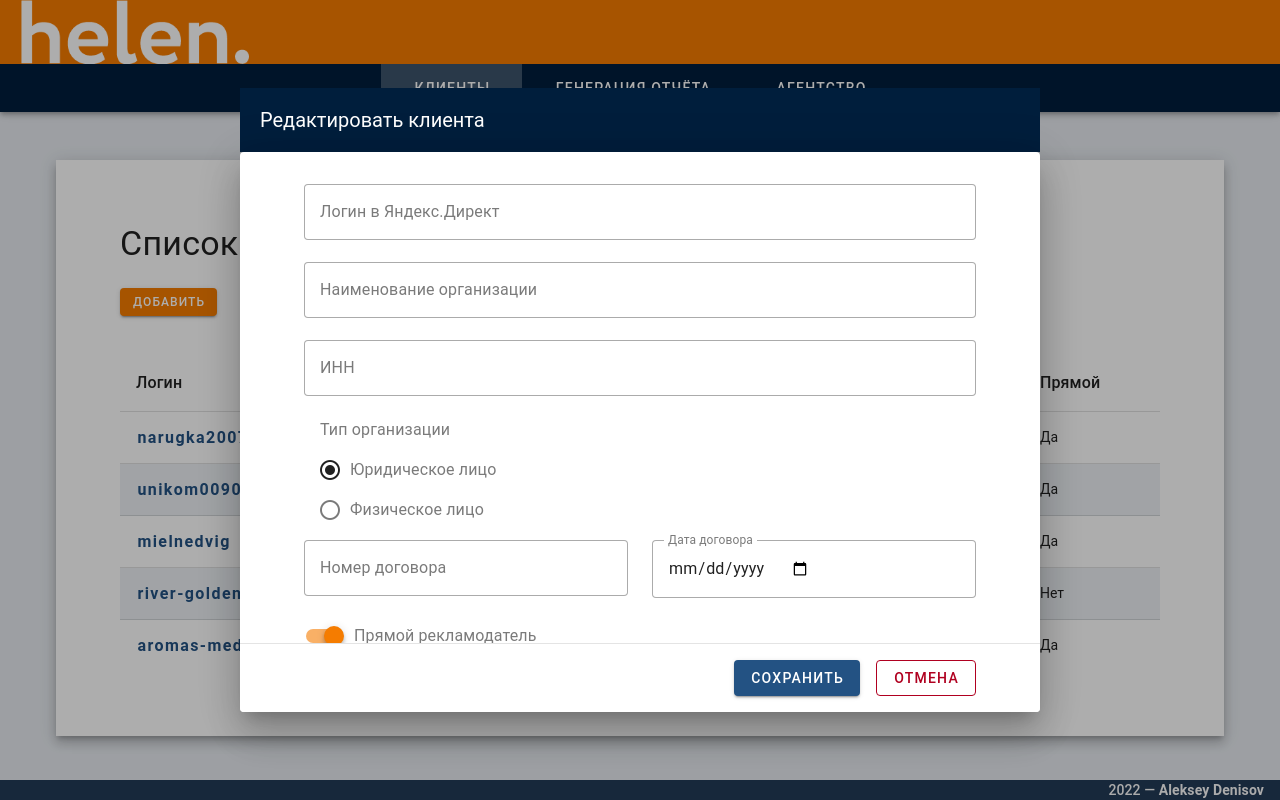
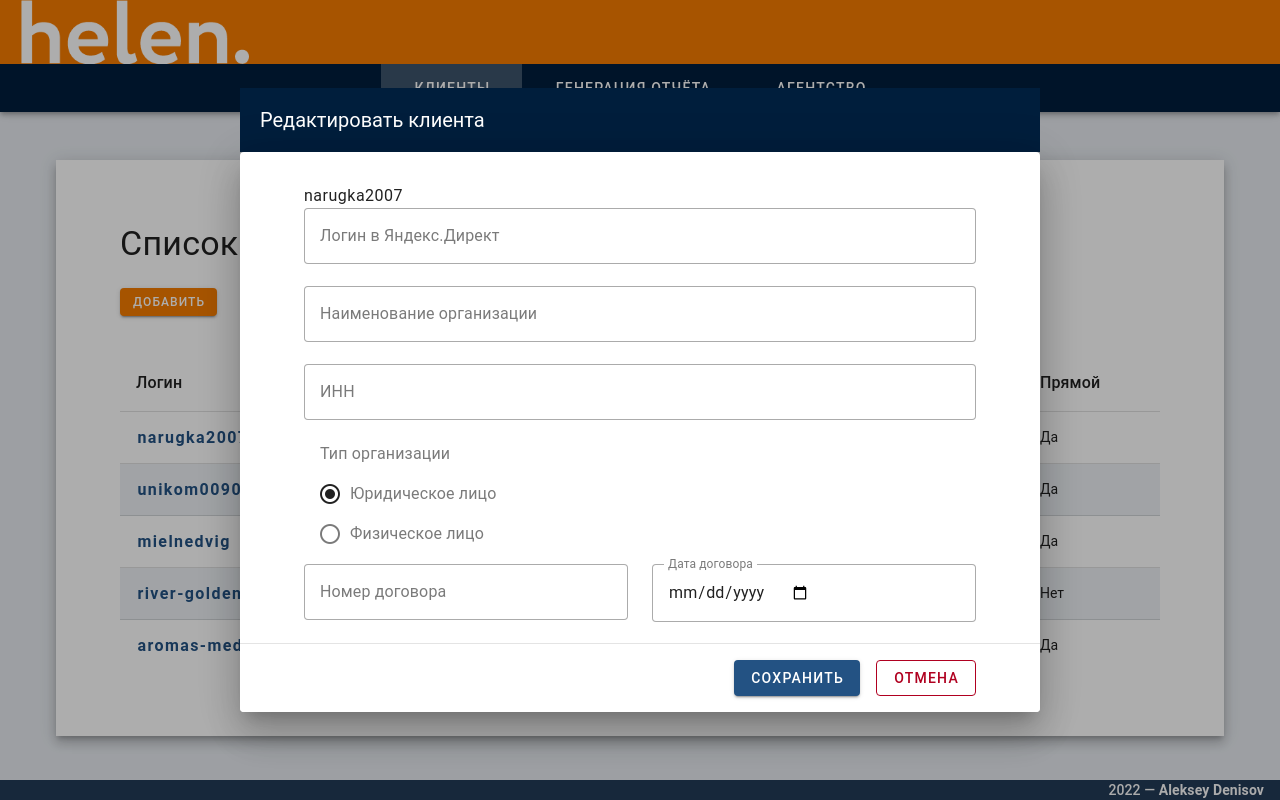
Before and after one commit to ADeoZ/ads-labeling-report, a Vue app: page / in a window 1280 px wide. Both pictures are taken after a click on the button "narugka2007". Built offline with nearby package versions, Linux system fonts and the light colour scheme.

Commit message:
getClientById getter

```diff
--- a/src/components/AddClientForm.vue
+++ b/src/components/AddClientForm.vue
@@ -1,6 +1,7 @@
 <template>
   <v-form ref="form" v-model="valid">
     <div class="px-16 pt-8 pb-4">
+      <div>{{ getClient(this.clientId).login }}</div>
       <div v-if="!isEnd" class="mb-4">
         <span class="text-h6">Контрагент</span>
         <v-divider></v-divider>
@@ -136,10 +137,15 @@
 </template>
 
 <script>
+import { mapGetters } from "vuex";
+
 export default {
   name: "AgencySettings",
 
   props: {
+    clientId: {
+      type: Number,
+    },
     closeForm: {
       type: Function,
     },
@@ -177,6 +183,12 @@ export default {
     endContractDate: "",
   }),
 
+  computed: {
+    ...mapGetters("clients", {
+      getClient: "getClientById",
+    }),
+  },
+
   methods: {
     async validate() {
       const { valid } = await this.$refs.form.validate();
--- a/src/components/ClientsListItem.vue
+++ b/src/components/ClientsListItem.vue
@@ -6,7 +6,7 @@
           <clients-list-login :login="client.login" :openForm="openModal" />
         </template>
         <template #default="{ closeModal }">
-          <add-client-form :closeForm="closeModal" />
+          <add-client-form :clientId="client.id" :closeForm="closeModal" />
         </template>
       </modal-form>
     </td>
@@ -20,7 +20,7 @@
 <script>
 import ModalForm from "@/components/Base/ModalForm.vue";
 import AddClientForm from "@/components/AddClientForm.vue";
-import ClientsListLogin from "./ClientsListLogin.vue";
+import ClientsListLogin from "@/components/ClientsListLogin.vue";
 
 export default {
   name: "ClientsListItem",
--- a/src/store/modules/clients.js
+++ b/src/store/modules/clients.js
@@ -3,6 +3,13 @@ import { clientsAPI } from "@/api/clientsAPI";
 const state = () => ({
   all: [],
 });
+
+const getters = {
+  getClientById: (state) => (id) => {
+    console.log("getter", id);
+    return state.all.find((client) => client.id === id);
+  },
+};
 
 const actions = {
   async getAllClients({ commit }) {
@@ -20,6 +27,7 @@ const mutations = {
 export default {
   namespaced: true,
   state,
+  getters,
   actions,
   mutations,
 };
```
